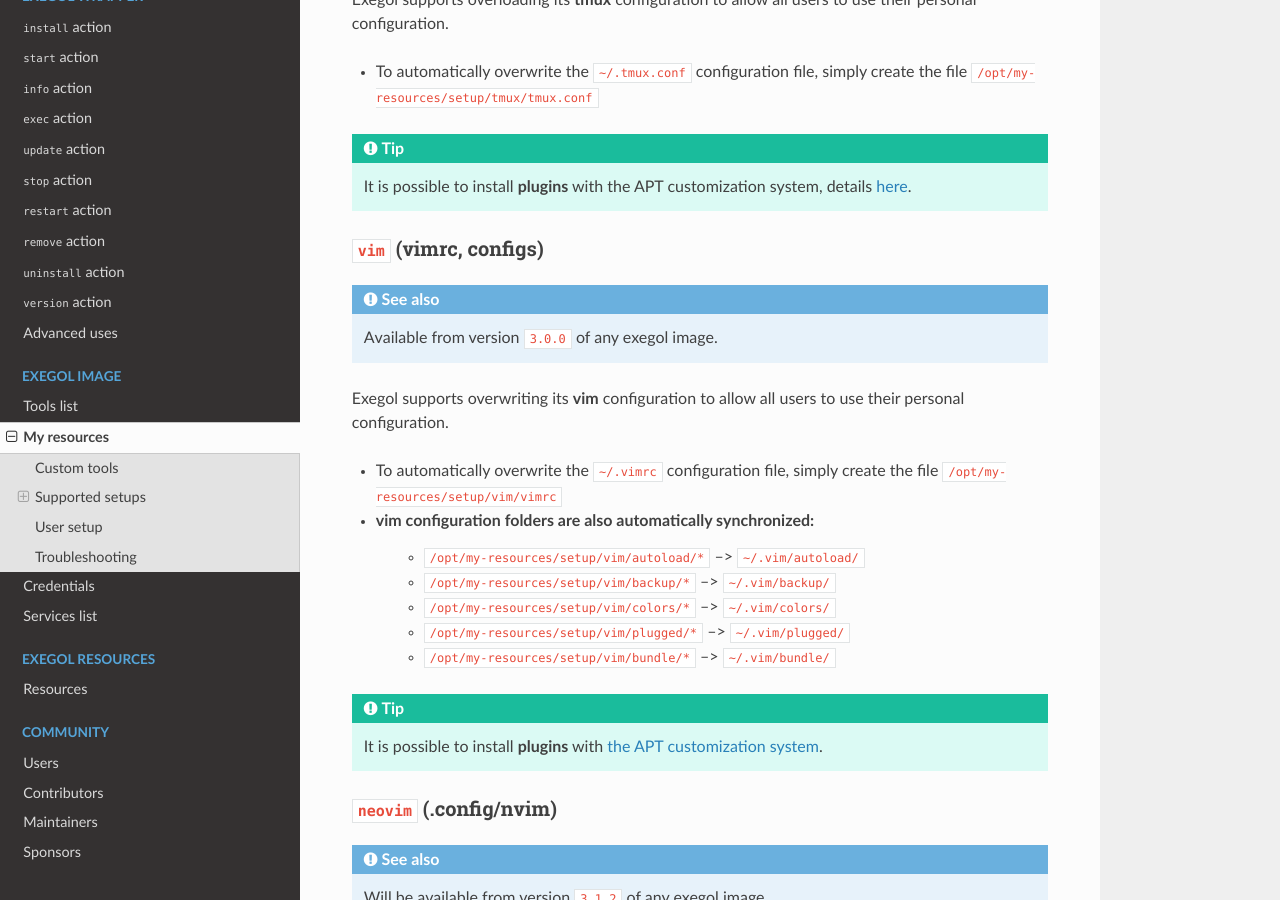
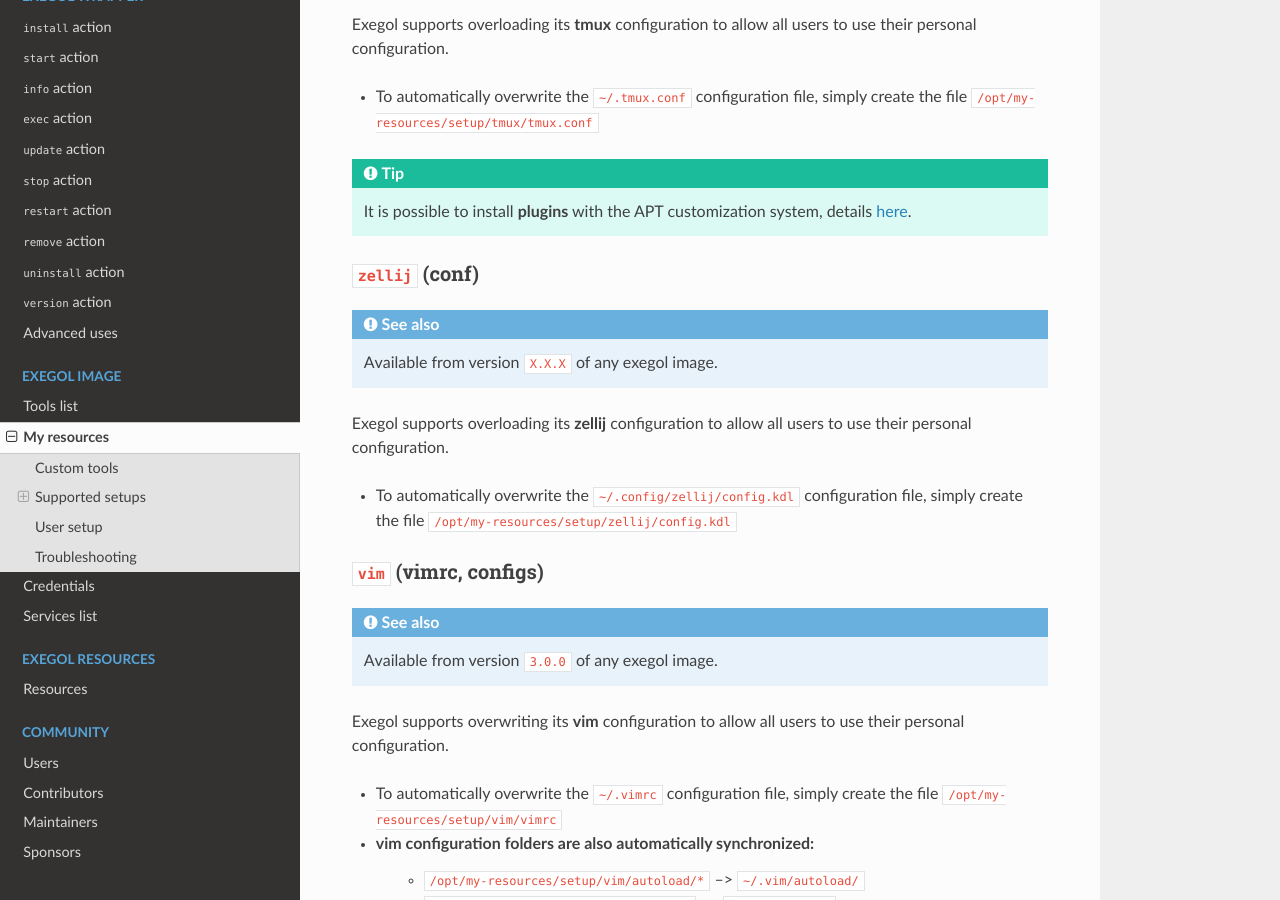
Before and after one commit to ThePorgs/Exegol-docs, a Sphinx documentation site: the page built from source/exegol-image/my-resources.rst, in a window 1280 px wide and 900 px high, scrolled down 6749 px. Built offline with Sphinx 7.4.7 and the Read the Docs theme 3.1.0, drawn with Linux system fonts in a browser that asks for light colours.

Commit message:
feat(docs): Add zellij

```diff
--- a/source/exegol-image/my-resources.rst
+++ b/source/exegol-image/my-resources.rst
@@ -259,6 +259,14 @@
 .. tip::
     It is possible to install **plugins** with the APT customization system, details :ref:`here <custom_apt>`.
 
+:code:`zellij` (conf)
+~~~~~~~~~~~~~~~~~~~
+.. seealso::
+    Available from version ``X.X.X`` of any exegol image.
+
+Exegol supports overloading its **zellij** configuration to allow all users to use their personal configuration.
+
+* To automatically overwrite the ``~/.config/zellij/config.kdl`` configuration file, simply create the file ``/opt/my-resources/setup/zellij/config.kdl``
 
 :code:`vim` (vimrc, configs)
 ~~~~~~~~~~~~~~~~~~~~~~~~~~~~
--- a/source/exegol-wrapper/start.rst
+++ b/source/exegol-wrapper/start.rst
@@ -151,7 +151,7 @@
    # Create a container app with custom volume
    exegol start app full -V "/var/app/:/app/"
 
-   # Get a shell based on tmux
+   # Get a shell based on tmux or zellij
    exegol start --shell tmux
 
    # Share a specific hardware device (like Proxmark)
--- a/source/the-exegol-project/python-wrapper.rst
+++ b/source/the-exegol-project/python-wrapper.rst
@@ -278,7 +278,7 @@
         .. warning::
             Shell logging saves **EVERYTHING** including keyboard shortcuts, display refreshes, etc.
 
-            Complex graphical environments (such as tmux) can make it difficult to read the logs.
+            Complex graphical environments (such as tmux or zellij) can make it difficult to read the logs.
 
 
 .. _feature_shared_network:
```
